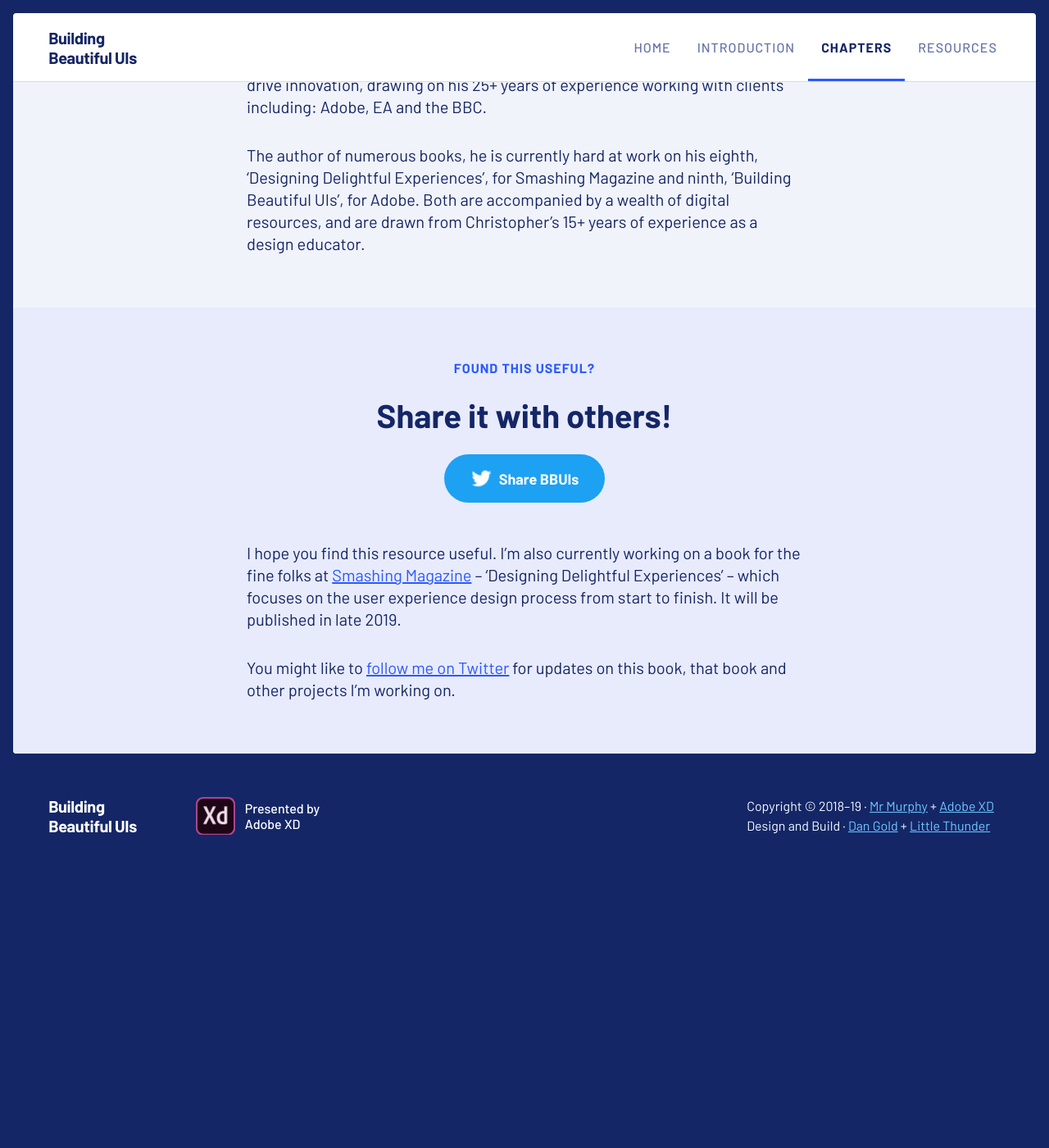
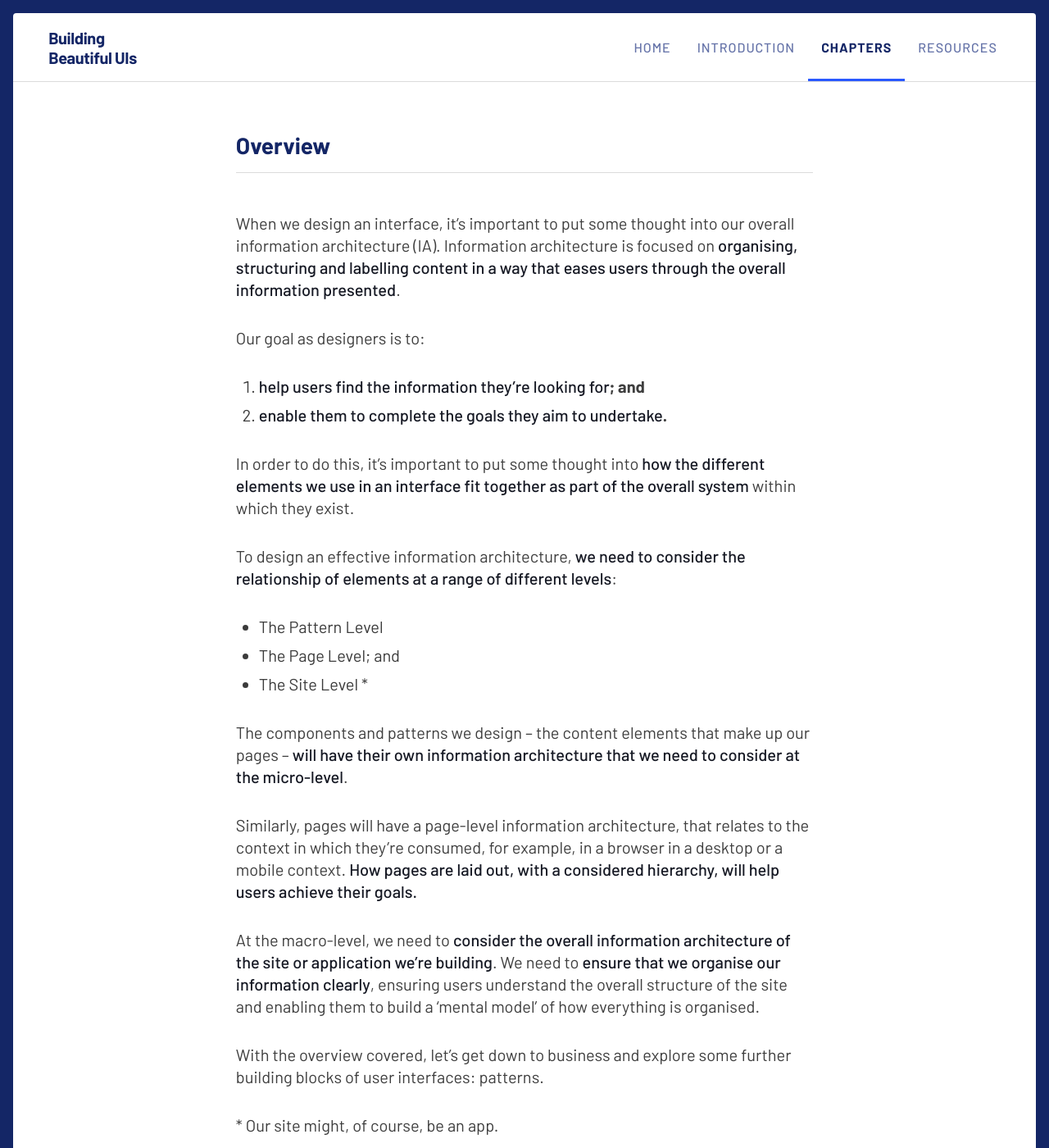
Before and after one commit to buildingbeautifuluis/buildingbeautifuluis.github.io, a Jekyll site: the page built from _preview/03-Information-Architecture.md, in a window 1280 px wide and 1400 px high, scrolled down 1242 px. Shown: the whole window at 82% size. Built offline with Jekyll 4.4.1, drawn with Linux system fonts in a browser that asks for light colours; before the commit the page ends 2313 px from its top, so only the background shows below that; some of the changed text lies outside the part shown.

Commit message:
Playing with the previews.

```diff
--- a/_preview/03-Information-Architecture.md
+++ b/_preview/03-Information-Architecture.md
@@ -1,9 +1,61 @@
 ---
-title: Chapter 3 · Information Architecture
+chapter-number: "03"
+title: "Information Architecture [Draft]"
 layout: chapter
+opening-text: "<p class='text--warning'>I’m working on this chapter as we speak, I’ll be releasing it section by section over the next few days.</p>
+
+<p>In this chapter <strong>I’ll level up the complexity a little</strong>. I’ll take the idea of components that I explored in Chapter 2 and develop it to explore the creation of <strong>patterns, reusable solutions to user interface problems that occur frequently</strong>.</p>
+
+<p>Once I’ve explored patterns, <strong>I’ll tie everything together</strong> to consider how <strong>we can use patterns, alongside components and objects, to build pages</strong>. With patterns and pages covered, I’ll stress the need to consider information architecture, <strong>so that we ensure our users can find their way to what they’re looking for</strong>.</p>
+
+<p>Lastly, I’ll introduce a number of methods – iconic layouts, blockframes and wireframes – at different levels of fidelity, which are <strong>useful  at different stages of the design process</strong> and which will pave the way for Chapter 4, <strong>where I explore user flows and getting from A → B</strong>.</p>"
+
+table-of-contents:
+  - section: "1"
+    section-title: "A Pattern Language"
+  - section: "2"
+    section-title: "Components → Patterns → Pages"
+  - section: "3"
+    section-title: "A Library of Patterns"
+  - section: "4"
+    section-title: "Information Architecture"
+  - section: "5"
+    section-title: "Iconic Layouts, Blockframes and Wireframes"
 ---
 
-Test Heading
-------------
 
-This is just test content. Happy days! Odd, where is the logo?
+
+Overview
+--------
+
+When we design an interface, it’s important to put some thought into our overall information architecture (IA). Information architecture is focused on **organising, structuring and labelling content in a way that eases users through the overall information presented**.
+
+Our goal as designers is to:
+
+1. **help users find the information they’re looking for**; and
+
+2. **enable them to complete the goals they aim to undertake**.
+
+In order to do this, it’s important to put some thought into **how the different elements we use in an interface fit together as part of the overall system** within which they exist.
+
+To design an effective information architecture, **we need to consider the relationship of elements at a range of different levels**:
+
++ The Pattern Level
++ The Page Level; and
++ The Site Level *
+
+The components and patterns we design – the content elements that make up our pages – **will have their own information architecture that we need to consider at the micro-level**.
+
+Similarly, pages will have a page-level information architecture, that relates to the context in which they’re consumed, for example, in a browser in a desktop or a mobile context. **How pages are laid out, with a considered hierarchy, will help users achieve their goals.**
+
+At the macro-level, we need to **consider the overall information architecture of the site or application we’re building**. We need to **ensure that we organise our information clearly**, ensuring users understand the overall structure of the site and enabling them to build a ‘mental model’ of how everything is organised.
+
+With the overview covered, let’s get down to business and explore some further building blocks of user interfaces: patterns.
+
+\* Our site might, of course, be an app.
+
+
+
+THE REST OF THE CONTENT GOES HERE
+
+↓ ↓ ↓ ↓ ↓ ↓ ↓ ↓
```
